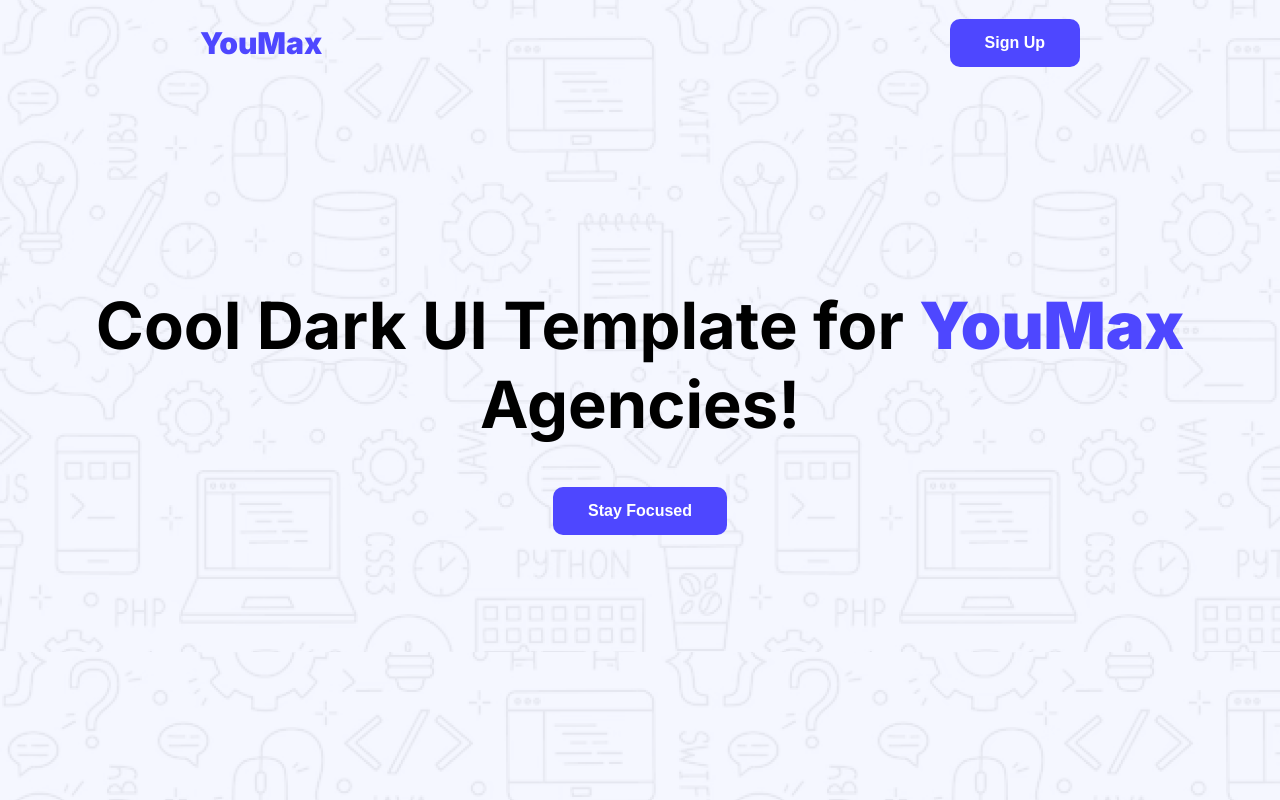
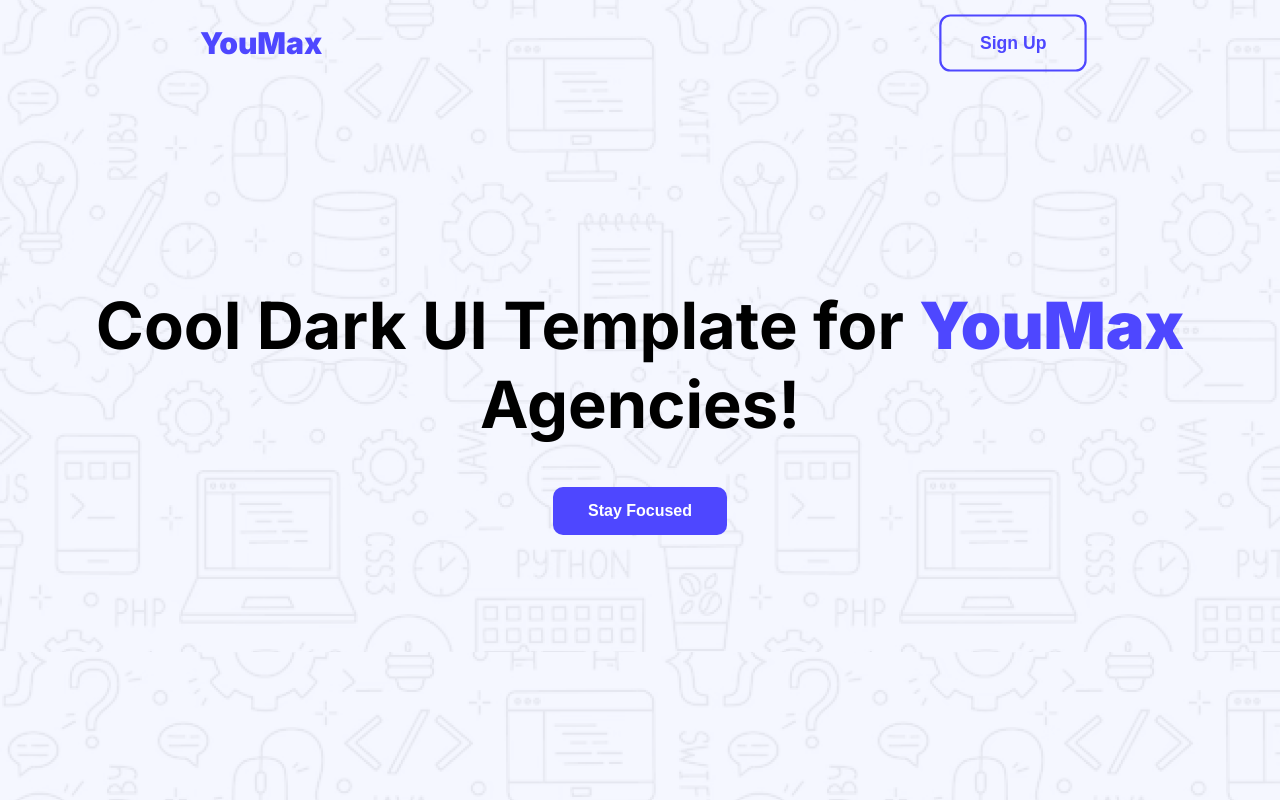
Before and after one commit to AtikHasan16/first-assignment, a plain HTML site: page index.html in a window 1280 px wide. In both pictures the pointer is over the button "Sign Up". Shown: the top 800 px of the page. Drawn offline with Linux system fonts and the light colour scheme.

Commit message:
added button animations

```diff
--- a/style/style.css
+++ b/style/style.css
@@ -47,13 +47,16 @@ nav .first-logo {
     color: white;
     font-size: 16px;
     font-weight: bold;
+    cursor: pointer;
+    transition: transform 0.3s ease-in-out;
 }
 
-
-
-
-
-
+.common-button:hover {
+    border: 2px solid #4E47FF;
+    background-color: transparent;
+    color: #4E47FF;
+    transform: scale(1.1);
+}
 
 /* The banner section starts from here */
 
@@ -177,6 +180,7 @@ main {
     height: 250px;
     width: 350px;
     border-radius: 15px;
+    box-shadow: 2px 2px 10px rgb(207, 207, 207);
 }
 
 .star-container {
@@ -294,6 +298,7 @@ main {
     color: #4E47FF;
     margin: 0;
     text-decoration: none;
+    text-shadow: 2px 2px 5px rgb(158, 158, 158);
 }
 
 .footer-description {
```
